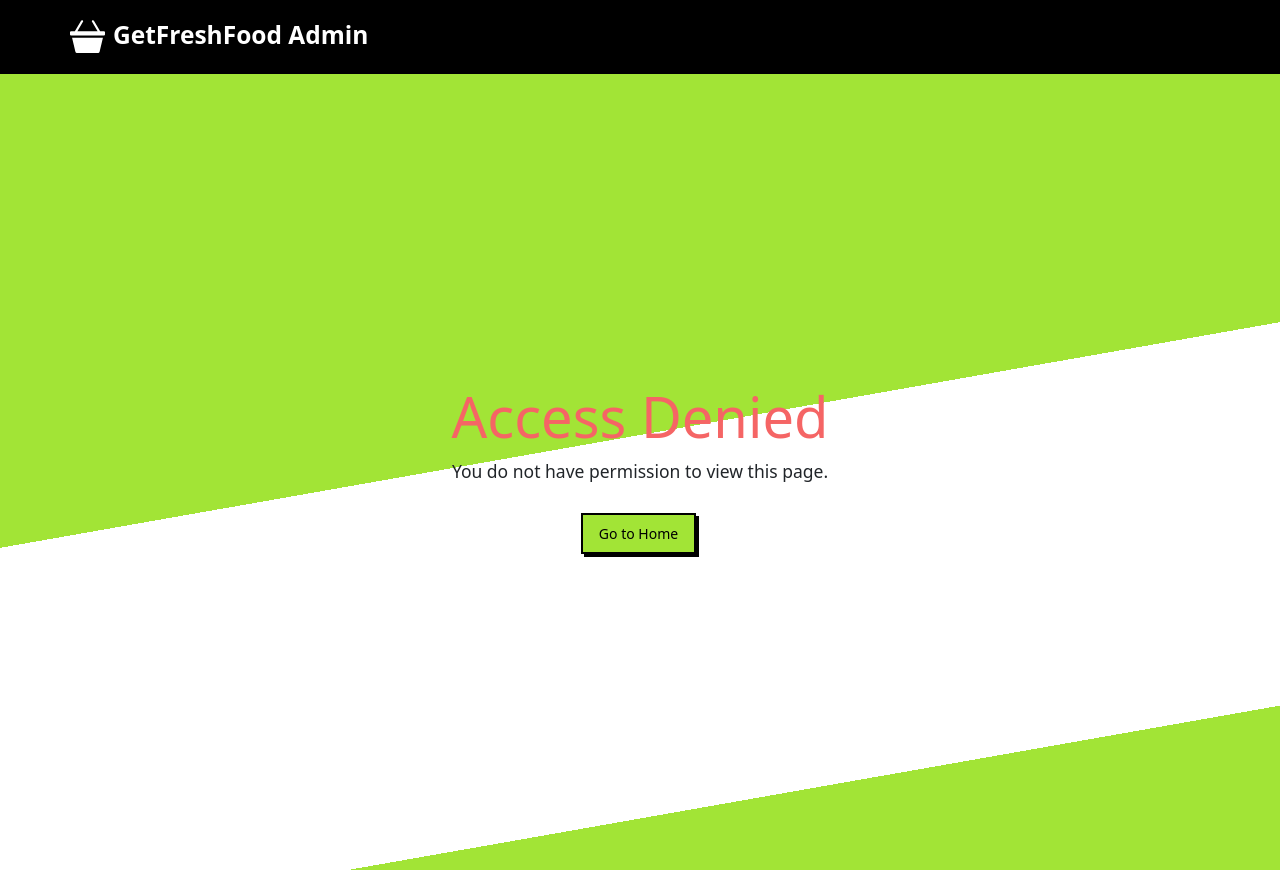
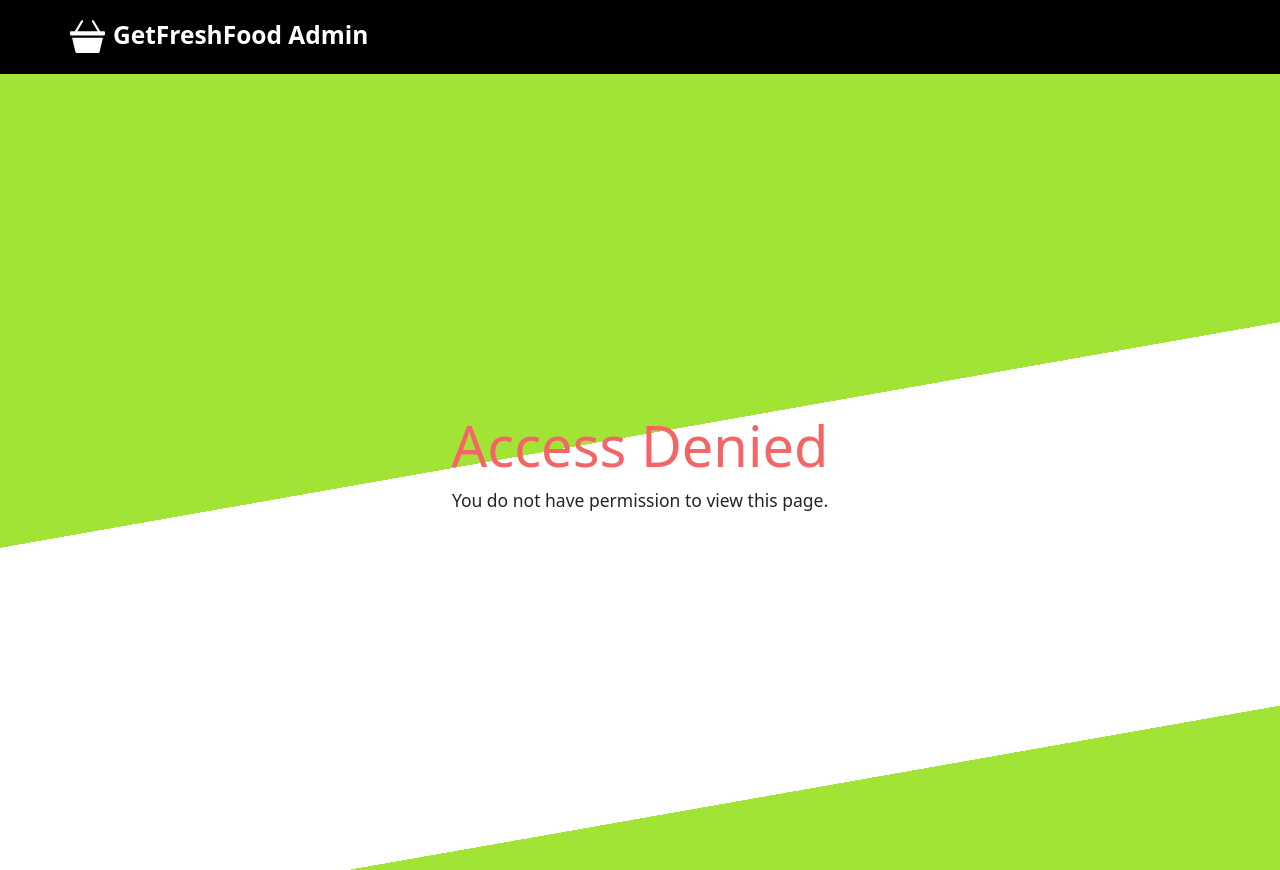
Before and after one commit to sugunaRamukannu/eCommerce-Shopping-Cart-App-Admin-panel, a React (Create React App) app: page /app/access-denied in a window 1280 px wide. Built offline with nearby package versions, Linux system fonts and the light colour scheme; no server answers.

Commit message:
merge
merge

```diff
--- a/src/Components/AccessDenied.js
+++ b/src/Components/AccessDenied.js
@@ -1,5 +1,4 @@
 import React from "react";
-import { Link } from "react-router-dom";
 
 //Author(s): Ramukannu Suguna
 export default function AccessDenied() {
@@ -8,9 +7,6 @@ export default function AccessDenied() {
       <div className="text-center">
         <h1 className="display-4 text-danger">Access Denied</h1>
         <p className="lead">You do not have permission to view this page.</p>
-        <Link to="/index" className="btn btn-primary mt-3 rounded-0">
-          Go to Home
-        </Link>
       </div>
     </div>
   );
```
